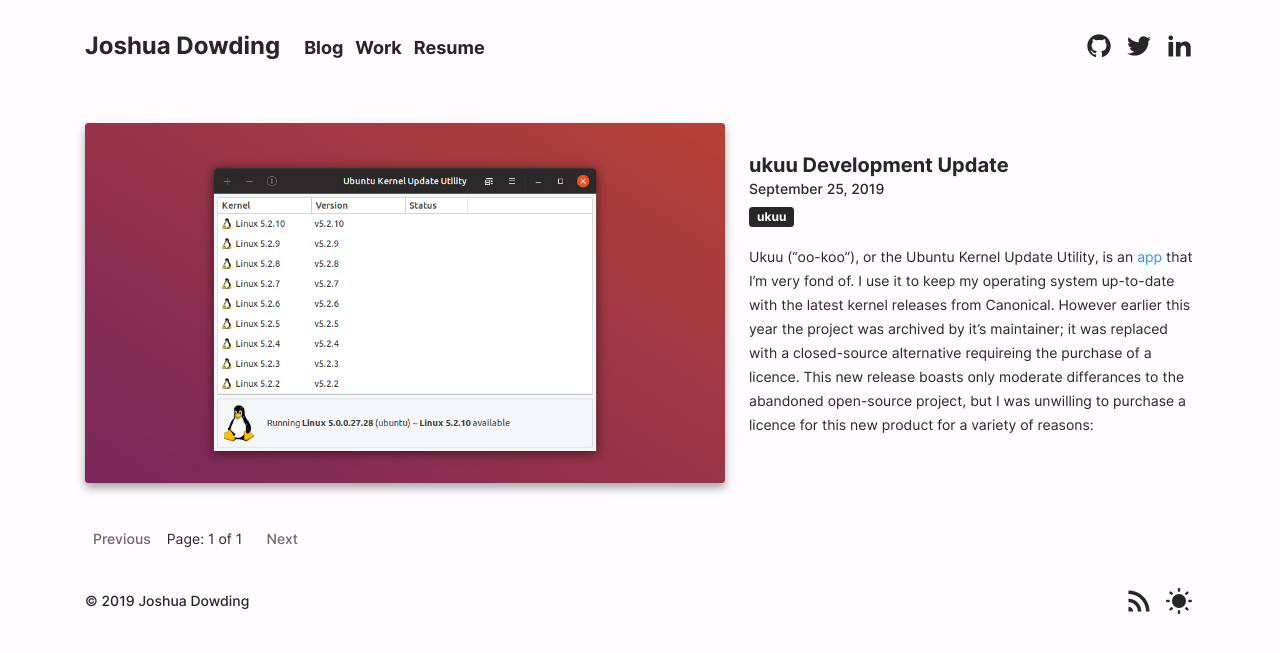
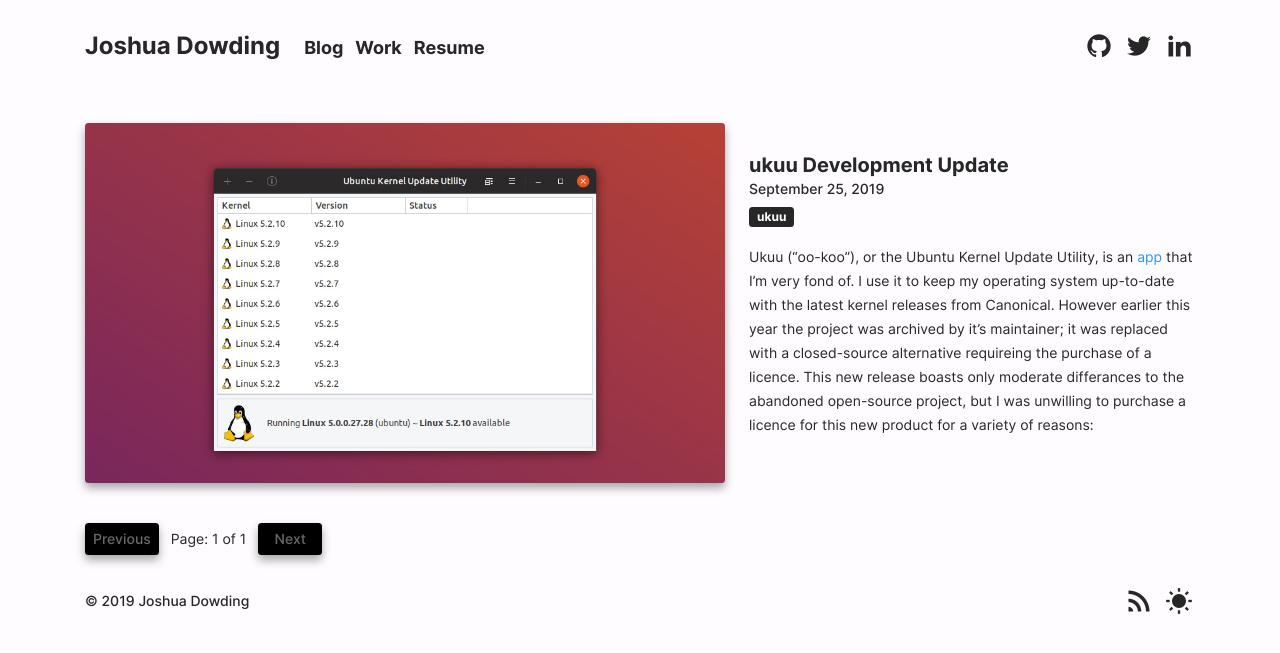
Before and after one commit to joshuadowding/jdowding.me, a Jekyll site: the page built from index.html, in a window 1280 px wide. Shown: the top 653 px of the page. Built offline with Jekyll 4.4.1, drawn with Linux system fonts in a browser that asks for light colours; the list of posts is cut into pages by our own code.

Commit message:
css: improve appearance of buttons

```diff
--- a/css/main.scss
+++ b/css/main.scss
@@ -133,10 +133,16 @@
         //border: 2px solid var(--colour-background-invert);
         min-width: 64px;
         text-align: center;
+        border-radius: .35rem;
+        background-color: var(--colour-text);
+        -webkit-box-shadow: 0px 5px 10px 0px rgba(0,0,0,0.35);
+        -moz-box-shadow: 0px 5px 10px 0px rgba(0,0,0,0.35);
+        box-shadow: 0px 5px 10px 0px rgba(0,0,0,0.35);
 
         &.button-disabled {
           color: var(--colour-button-disabled);
           cursor: default;
+          background-color: black;
 
           &:hover {
             color: var(--colour-button-disabled);
@@ -215,8 +221,14 @@
         //border: 2px solid var(--colour-background-invert);
         min-width: 64px;
         text-align: center;
+        background-color: var(--color-text);
+        border-radius: .35rem;
+        -webkit-box-shadow: 0px 5px 10px 0px rgba(0,0,0,0.35);
+        -moz-box-shadow: 0px 5px 10px 0px rgba(0,0,0,0.35);
+        box-shadow: 0px 5px 10px 0px rgba(0,0,0,0.35);
 
         &.button-disabled {
+          background-color: black;
           color: var(--colour-button-disabled);
           cursor: default;
 
@@ -631,7 +643,7 @@
           display: flex;
           justify-content: center;
           align-items: center;
-          padding: 0 8px;
+          padding: 0 12px;
         }
       }
     }
```
